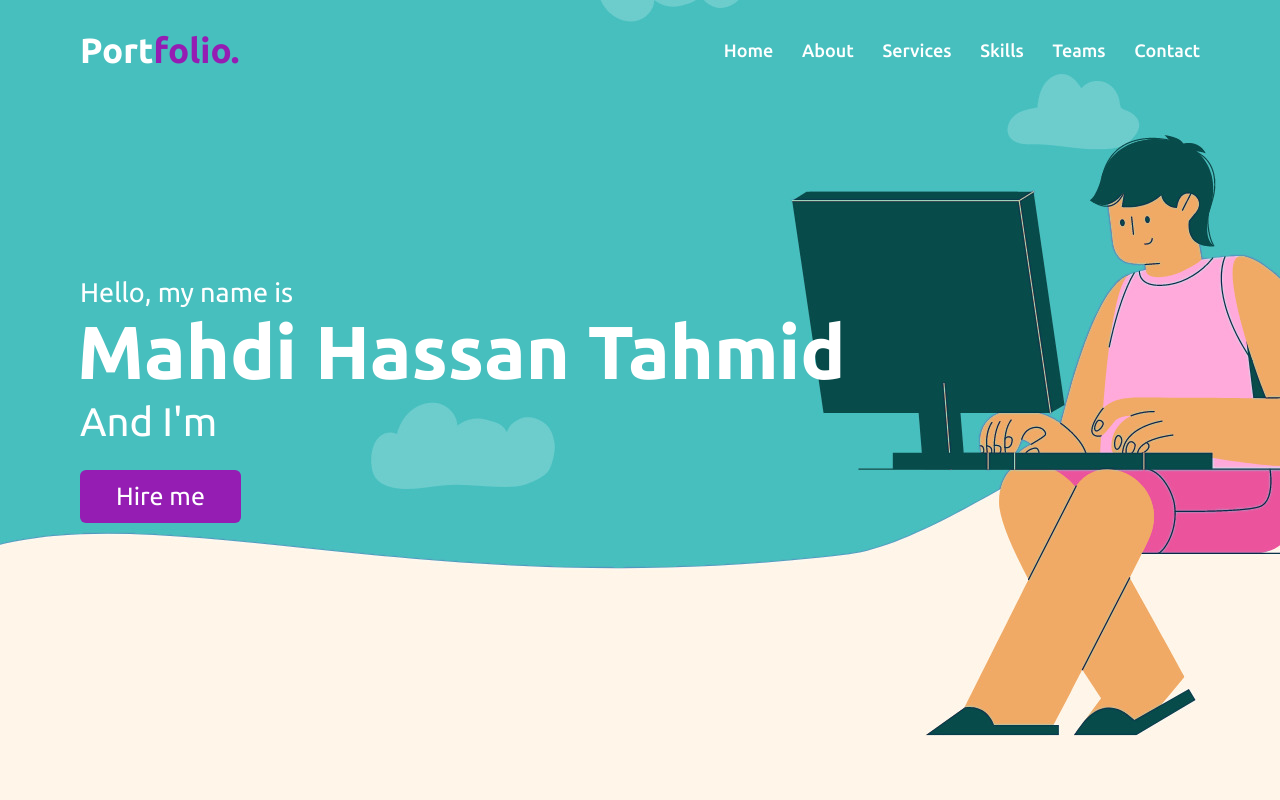
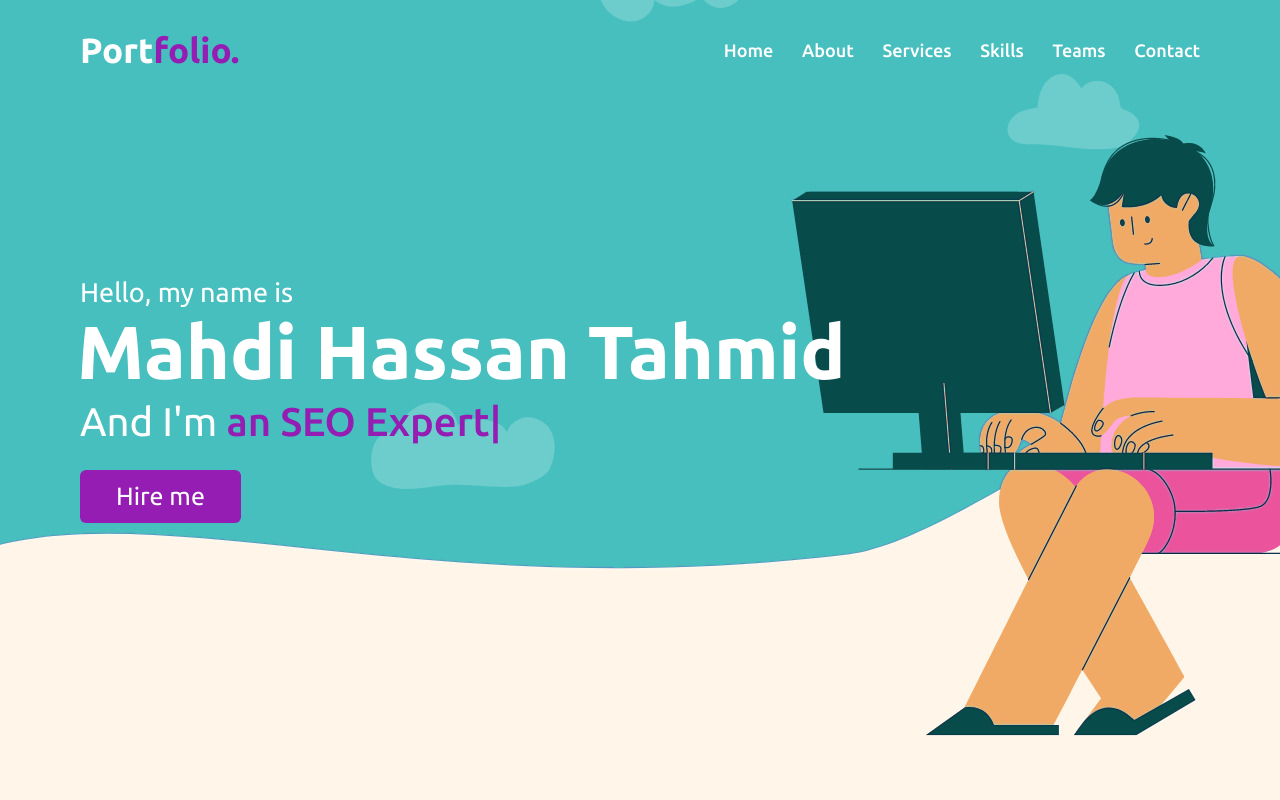
Before and after one commit to thamskhan/portfolio, a plain HTML site: page index.html in a window 1280 px wide. Shown: the top 800 px of the page. Drawn offline with nearby package versions, Linux system fonts and the light colour scheme; the site is published under a folder, as on GitHub Pages, so addresses that start at the root find nothing.

Commit message:
commited again

```diff
--- a/index.html
+++ b/index.html
@@ -245,7 +245,7 @@
         <span>Created By <a href="https://www.linkedin.com/in/thamskhan/" target="_blank">Mahdi Hassan Tahmid</a> | <span class="far fa-copyright"></span> 2022 All rights reserved.</span>
     </footer>
 
-    <script src="/assets/script/script.js"></script>
+    <script src="assets/script/script.js"></script>
 </body>
 
 </html>
```
